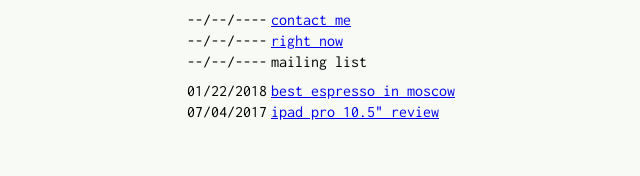
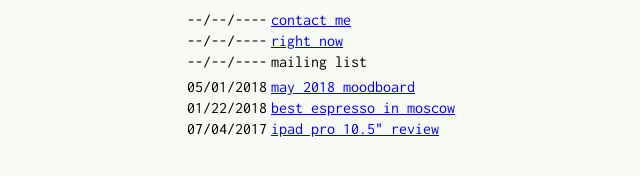
Before and after one commit to egor6417/blog, a plain HTML site: page index.html in a window 1280 px wide. Shown: the whole page, without its empty margins (319-959 px from the left). Drawn offline with Linux system fonts and the light colour scheme.

Commit message:
may 18 mood

```diff
--- a/index.html
+++ b/index.html
@@ -33,8 +33,8 @@ html, body {
       <TD></TD>
    </TR>
    	<TR>
-      <TD></TD>
-      <TD></TD>
+      <TD>05/01/2018</TD>
+      <TD><a href="https://egor6417.github.io/blog/may18.jpg">may 2018 moodboard</a></TD>
    </TR>
    	<TR>
       <TD>01/22/2018</TD>
```
Also changed, not shown: may18.jpg (added).
